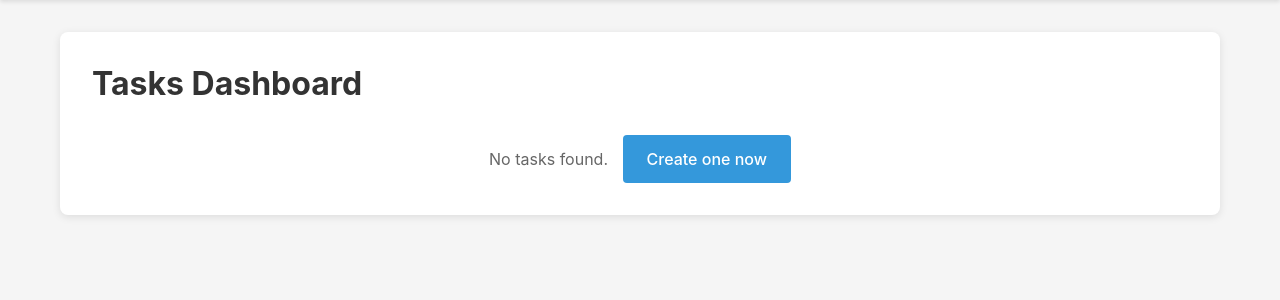
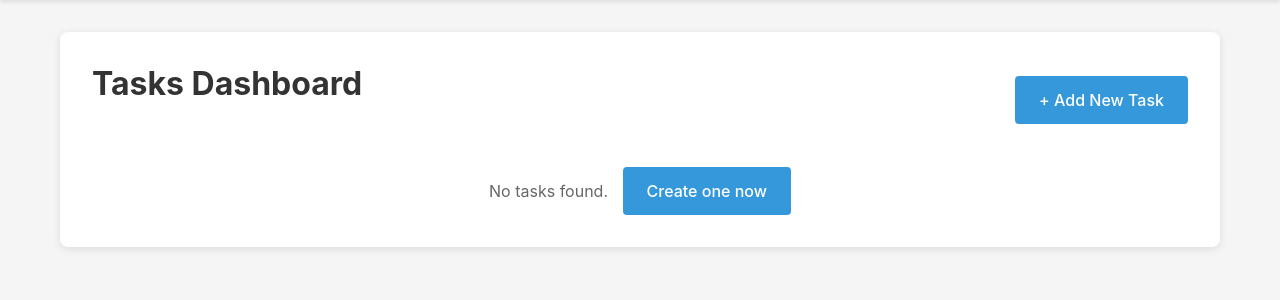
Before and after one commit to Heisenberg-617/CSRF-Attack-and-Defense, a Flask app: page /dashboard in a window 1280 px wide. Shown: the part 61-361 px from the top of the page. Run offline with Flask 3, Linux system fonts and the light colour scheme; the visitor is signed in with stand-in values (Sample User, id 1); data that the repository does not hold is empty.

Commit message:
Refactor dashboard header with add task button

```diff
--- a/app/templates/tasks/dashboard.html
+++ b/app/templates/tasks/dashboard.html
@@ -28,8 +28,10 @@
 
     <div class="container">
         <div class="dashboard">
-            <h1>Tasks Dashboard</h1>
-
+            <div style="display: flex; justify-content: space-between; align-items: center; margin-bottom: 2rem;">
+                <h1>Tasks Dashboard</h1>
+                <a href="{{ url_for('tasks.create_task') }}" class="btn btn-primary">+ Add New Task</a>
+            </div>
             <!-- Use your CSS alert classes -->
             {% with messages = get_flashed_messages(with_categories=true) %}
                 {% if messages %}
```
